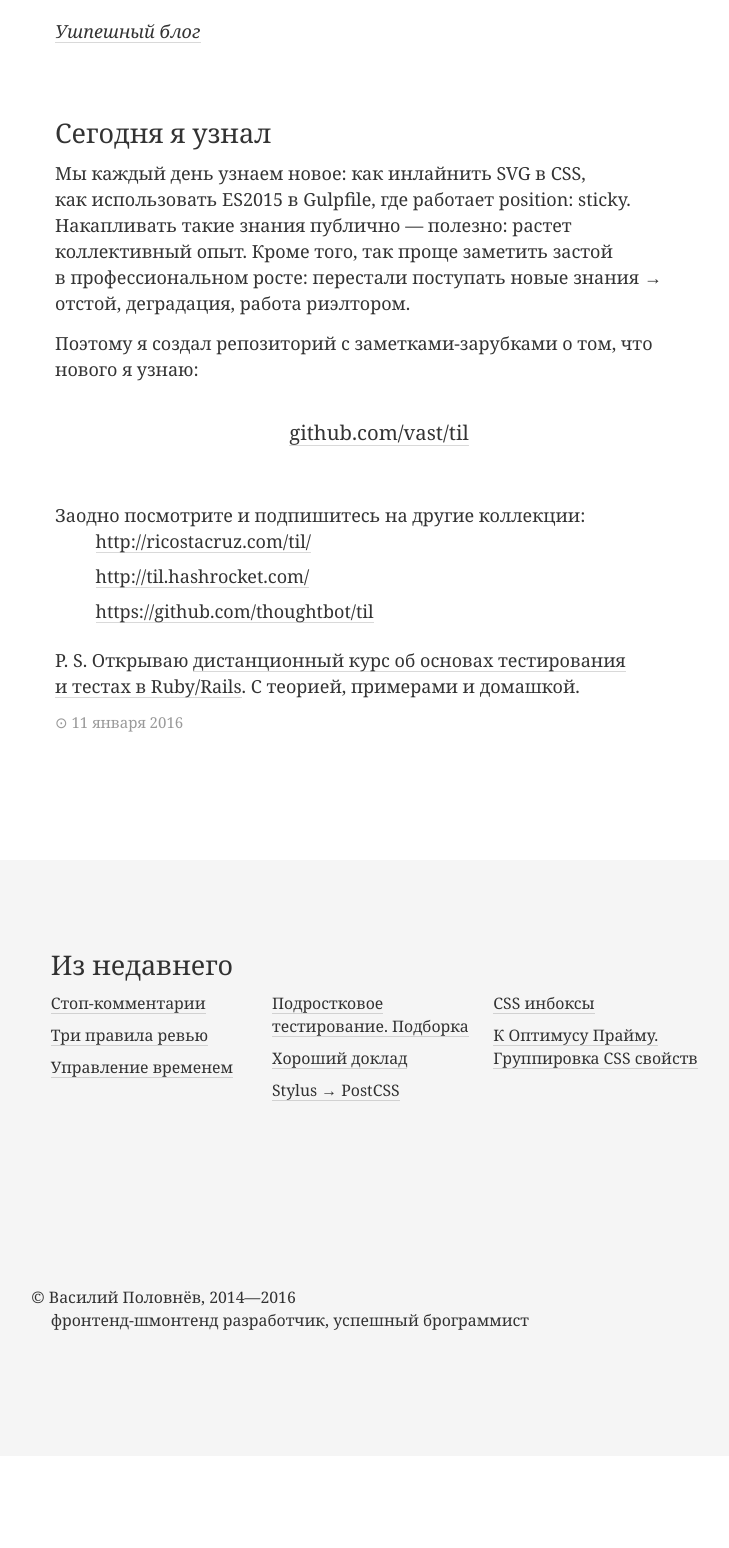
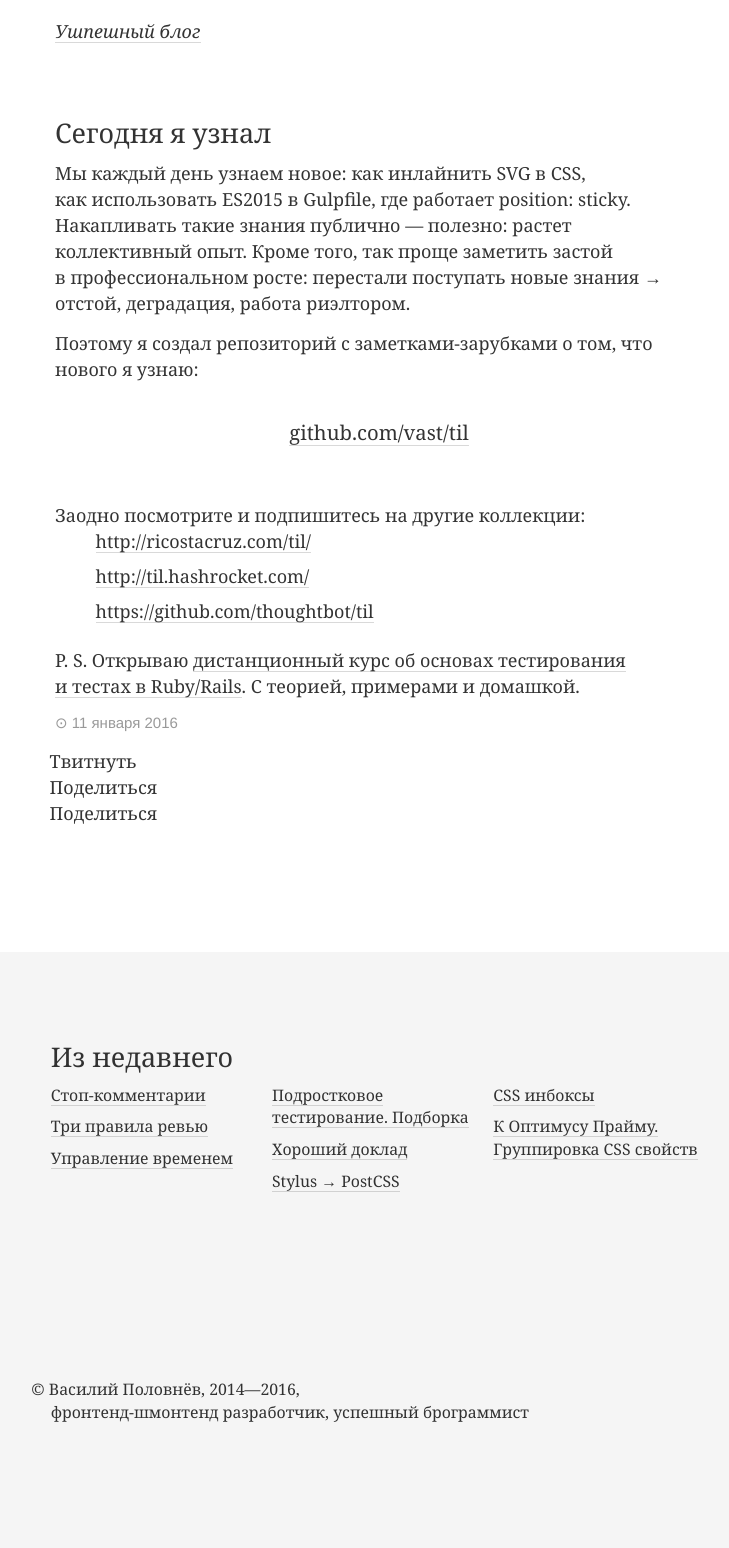
Before and after one commit to vast/vast.github.io, a Jekyll site: the page built from _posts/2016-01-11-til.md, in a window 1280 px wide. Shown: the whole page, without its empty margins (17-746 px from the left). Built offline with Jekyll 4.4.1, drawn with Linux system fonts in a browser that asks for light colours; a style sheet for code colours, icons or effects is not loaded; before the commit the page ends 1456 px from its top, so only the background shows below that.

Commit message:
add awesome social likes buttons

```diff
--- a/_layouts/default.html
+++ b/_layouts/default.html
@@ -12,6 +12,7 @@
     {% endif %}
   </title>
   <link rel="stylesheet" href="/css/application.css" media="screen, projection" />
+  <link rel="stylesheet" href="https://npmcdn.com/social-likes-next/dist/social-likes_birman.css">
   <link rel="stylesheet" href="/css/mobile.css" media="screen and (max-width: 980px)" />
   <link rel="profile" href="http://microformats.org/profile/hcard" />
   <link rel="alternate" type="application/rss+xml" title="RSS" href="/feed.xml" />
@@ -60,6 +61,12 @@
           {% endcase %}
           {{ page.date | date: "%Y" }}
         </small>
+
+        <div class="social-likes">
+          <div data-service="twitter" data-via="vazilla" title="Поделиться ссылкой в Твитере">Твитнуть</div>
+          <div data-service="facebook" title="Поделиться ссылкой на Фейсбуке">Поделиться</div>
+          <div class="vkontakte" title="Поделиться ссылкой во Вконтакте">Поделиться</div>
+        </div>
       </footer>
     </article>
   </div>
@@ -78,13 +85,14 @@
       </aside>
 
       <footer id="footer">
-        <span style="margin-left: -1.22em">&copy; Василий Половнёв, 2014—{{ site.time | date: '%Y' }}</span><br />
+        <span style="margin-left: -1.22em">&copy; Василий Половнёв, 2014—{{ site.time | date: '%Y' }}</span>,<br />
         <span id="funny-title" class="title" onmouseenter="javascript:trulyRandom();">фронтенд-шмонтенд разработчик, успешный брограммист</span>
       </footer>
     </div>
   </div>
 
   <script src="/js/typography.js"></script>
+  <script src="https://npmcdn.com/social-likes-next/dist/social-likes.min.js"></script>
   <script>typographer.kickit('.post-contents, .post-title')</script>
   <script>
     var funnyTitles = [
--- a/_sass/core/_settings.scss
+++ b/_sass/core/_settings.scss
@@ -3,6 +3,7 @@
 
 $text-color: rgba(0, 0, 0, .8);
 $text-color-fallback: #414141;
+$minor-color: #f5f5f5;
 
 $link-color: rgba(0, 0, 0, .8);
 $link-color-fallback: #414141;
--- a/_sass/modules/_footer.scss
+++ b/_sass/modules/_footer.scss
@@ -1,6 +1,6 @@
 .bottom-contents {
   font-size: 88%;
-  background: #f5f5f5;
+  background: $minor-color;
 }
 
 .related {
--- a/_sass/modules/_posts.scss
+++ b/_sass/modules/_posts.scss
@@ -4,6 +4,7 @@
 
 .post-date {
   display: block;
+  font-family: Helvetica Neue, Arial, sans-serif;
   color: lighten($text-color, 50%);
 }
 
@@ -50,6 +51,10 @@
 // INBOX
 //
 
+.social-likes {
+  margin: .75rem -.3em 0!important;
+}
+
 .related-posts {
   -webkit-columns: 3;
   columns: 3;
@@ -68,7 +73,7 @@
 
 .my_presence {
   display: inline-block;
-  background: rgba(0, 0, 0, .03);
+  background: $minor-color;
   padding: 1em 0 1.1em 1.5em;
   border-radius: 4px;
   margin: 0 -1.5em;
```
